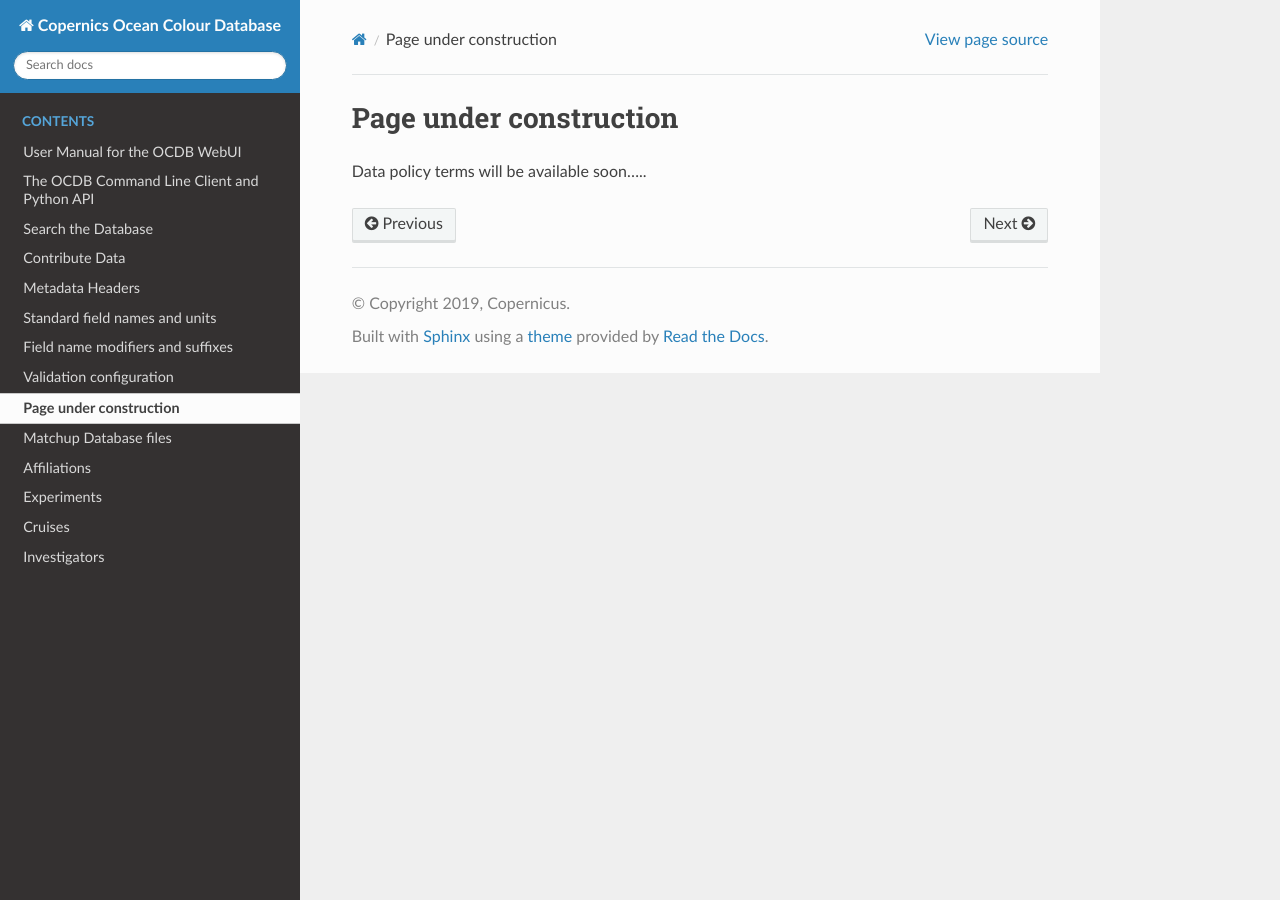
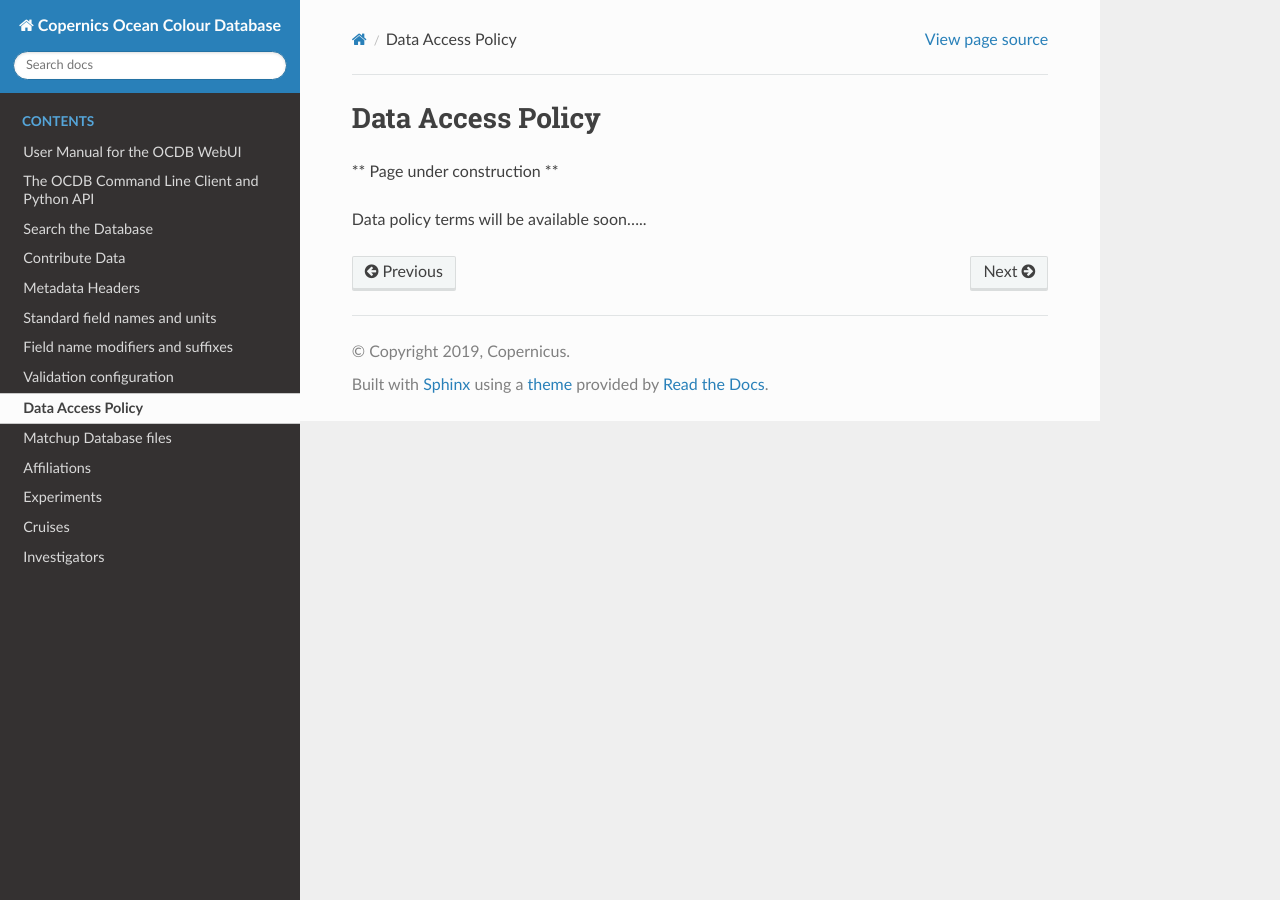
Before and after one commit to javierconcha/ocdb-docs, a Sphinx documentation site: the page built from docs/source/ocdb-data-access-policy.md, in a window 1280 px wide. Built offline with Sphinx 7.4.7 and the Read the Docs theme 2.0.0, drawn with Linux system fonts in a browser that asks for light colours.

Commit message:
Update ocdb-data-access-policy.md

```diff
--- a/docs/source/ocdb-data-access-policy.md
+++ b/docs/source/ocdb-data-access-policy.md
@@ -1,4 +1,5 @@
+# Data Access Policy
 
-# Page under construction
+** Page under construction **
 
 Data policy terms will be available soon.....
```
